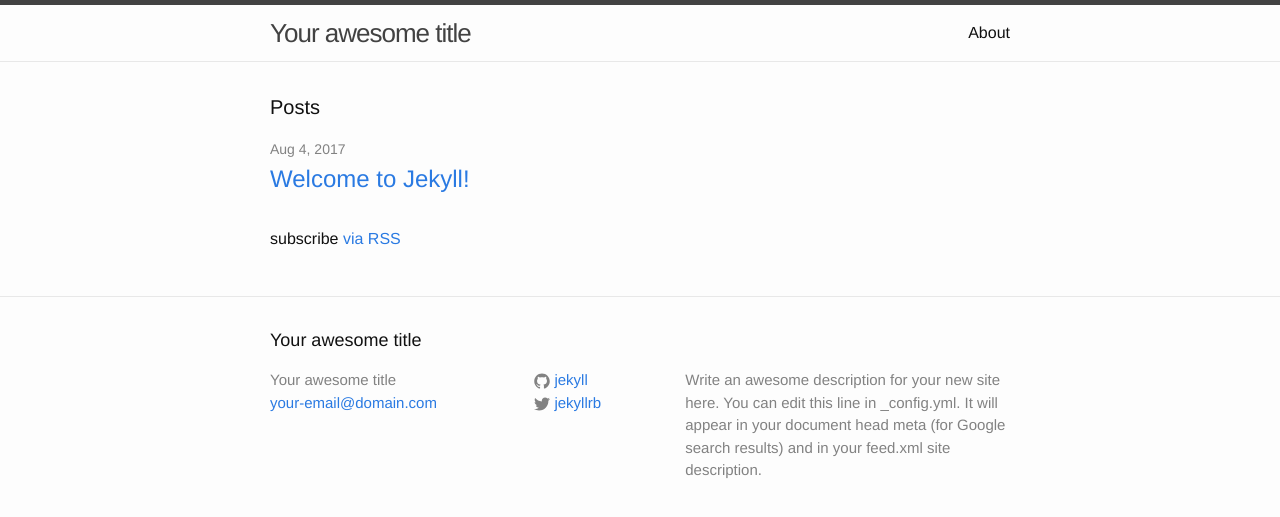
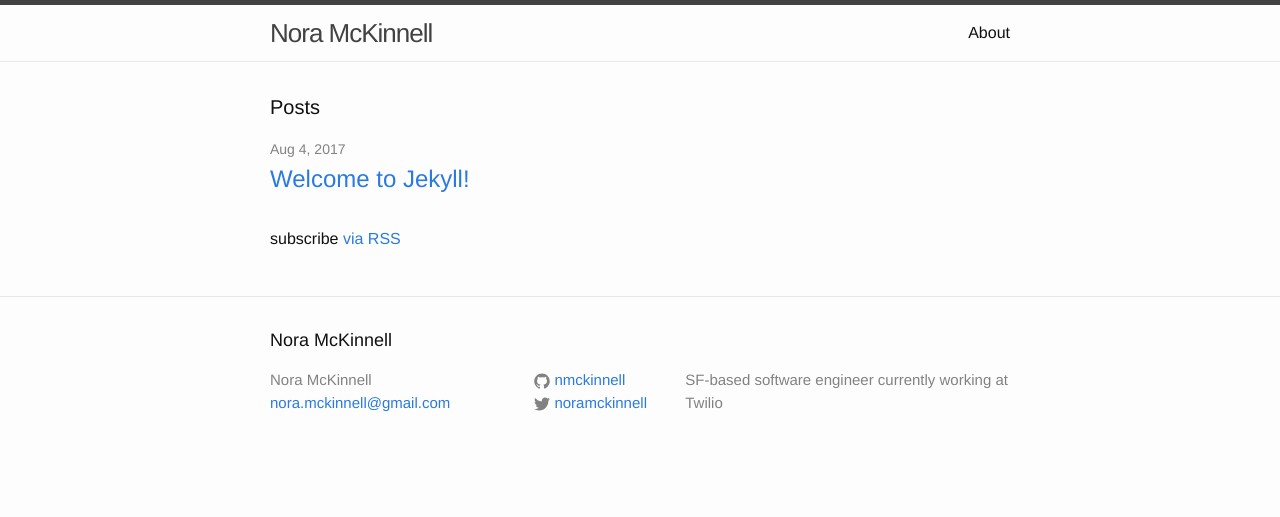
Before and after one commit to nmckinnell/nmckinnell.github.io, a Jekyll site: the page built from index.html, in a window 1280 px wide. Shown: the top 517 px of the page. Built offline with Jekyll 4.4.1, drawn with Linux system fonts in a browser that asks for light colours.

Commit message:
Add custom config

```diff
--- a/_config.yml
+++ b/_config.yml
@@ -6,16 +6,14 @@
 # 'jekyll serve'. If you change this file, please restart the server process.
 
 # Site settings
-title: Your awesome title
-email: your-email@domain.com
-description: > # this means to ignore newlines until "baseurl:"
-  Write an awesome description for your new site here. You can edit this
-  line in _config.yml. It will appear in your document head meta (for
-  Google search results) and in your feed.xml site description.
-baseurl: "" # the subpath of your site, e.g. /blog
-url: "http://yourdomain.com" # the base hostname & protocol for your site
-twitter_username: jekyllrb
-github_username:  jekyll
+title: Nora McKinnell
+email: nora.mckinnell@gmail.com
+description: >
+  SF-based software engineer currently working at Twilio
+baseurl: ""
+url: "http://nmckinnell.com"
+twitter_username: noramckinnell
+github_username:  nmckinnell
 
 # Build settings
 markdown: kramdown
```
